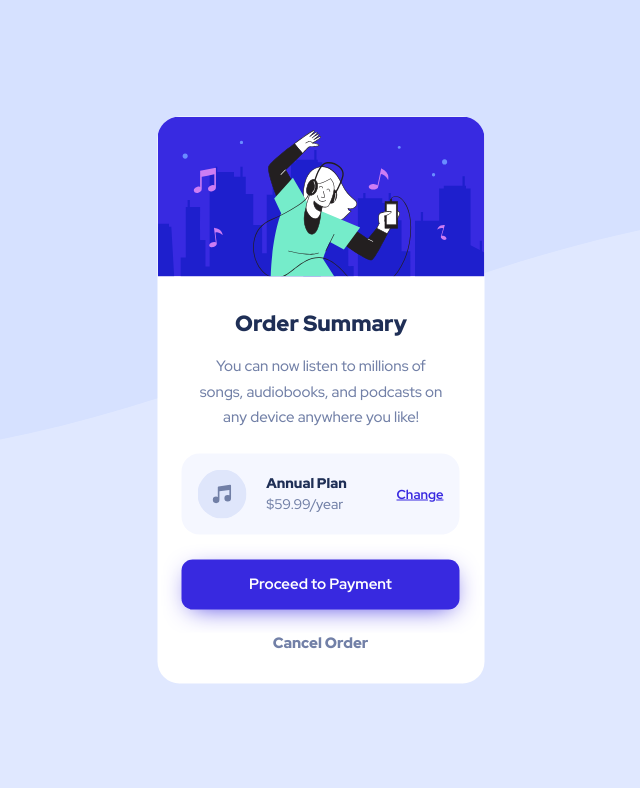
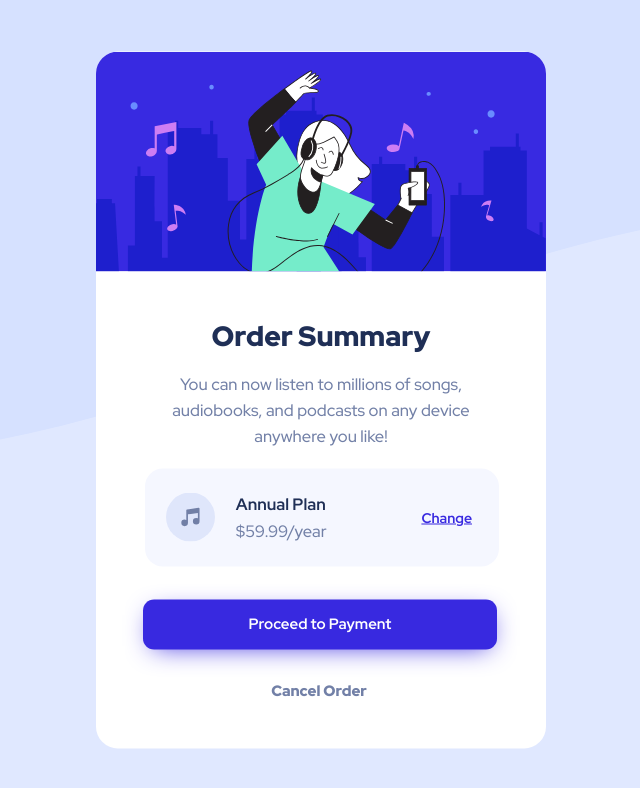
Before and after one commit to Zero-K00L/order-summary-component-main, a plain HTML site: page index.html in a window 1280 px wide. Shown: the whole page, without its empty margins (319-959 px from the left). Drawn offline with Linux system fonts and the light colour scheme.

Commit message:
Version 1.03

```diff
--- a/styles.css
+++ b/styles.css
@@ -121,6 +121,7 @@ body {
     margin-right: 16px;
     color: var(--brightBlue);
     text-underline-offset: 1px;
+    transition: 150ms ease-in-out;
 }
 
 .product_change:hover {
@@ -151,6 +152,7 @@ body {
     text-align:center;
     text-decoration: none;
     box-shadow: 1px 6px 26px -9px var(--brightBlue);
+    transition: background-color 150ms ease-in-out;
 }
 
 .button_payment:hover {
@@ -166,8 +168,84 @@ body {
     font-size: 15px;
     text-align: center;
     text-decoration: none;
+    transition: color 150ms ease-in-out;
 }
 
 .button_cancel:hover {
     color: var(--darkBlue);
 }
+
+/* Media Query */
+
+/* Large devices(laptops/desktops, 992px and up) */
+@media only screen and (min-width: 992px) {
+    .main {
+        max-width: 450px;
+        height: 697px;
+    }
+
+    .main_img {
+        max-width: 450px;
+        height: 220px;
+    }
+
+    .summary_title {
+        font-size: 28px;
+        position: relative;
+        top: 9px;
+    }
+
+    .summary_description {
+        font-size: 16.5px;
+        line-height: 1.6;
+        top: 6px;
+    }
+
+    .product_cart {
+        max-width: 354px;
+        height: 98px;
+        margin-left: 49px;
+        margin-right: 49px;
+    }
+
+    .icon {
+        position: relative;
+        left: 5px;
+    }
+
+    .product_name-price {
+        font-size: 16.5px;
+        left: -40px;
+        line-height: 1.6;
+    }
+
+    .bold_text {
+        font-size: 16.5px;
+        font-weight: 700;
+    }
+
+    .product_change {
+        font-size: 14px;
+        position: relative;
+        left: -11px;
+    }
+
+    .buttons_container {
+        max-width: 354px;
+        margin-left: 49px;
+        position: relative;
+        top: 8px;
+        left: -2px;
+    }
+
+    .button_payment {
+        max-width: 354px;
+    }
+
+    .button_cancel {
+        position: relative;
+        top: 8px;
+        left: -1px;
+    }
+
+}
```
Also changed, not shown: index.html (+1 -4 lines).
